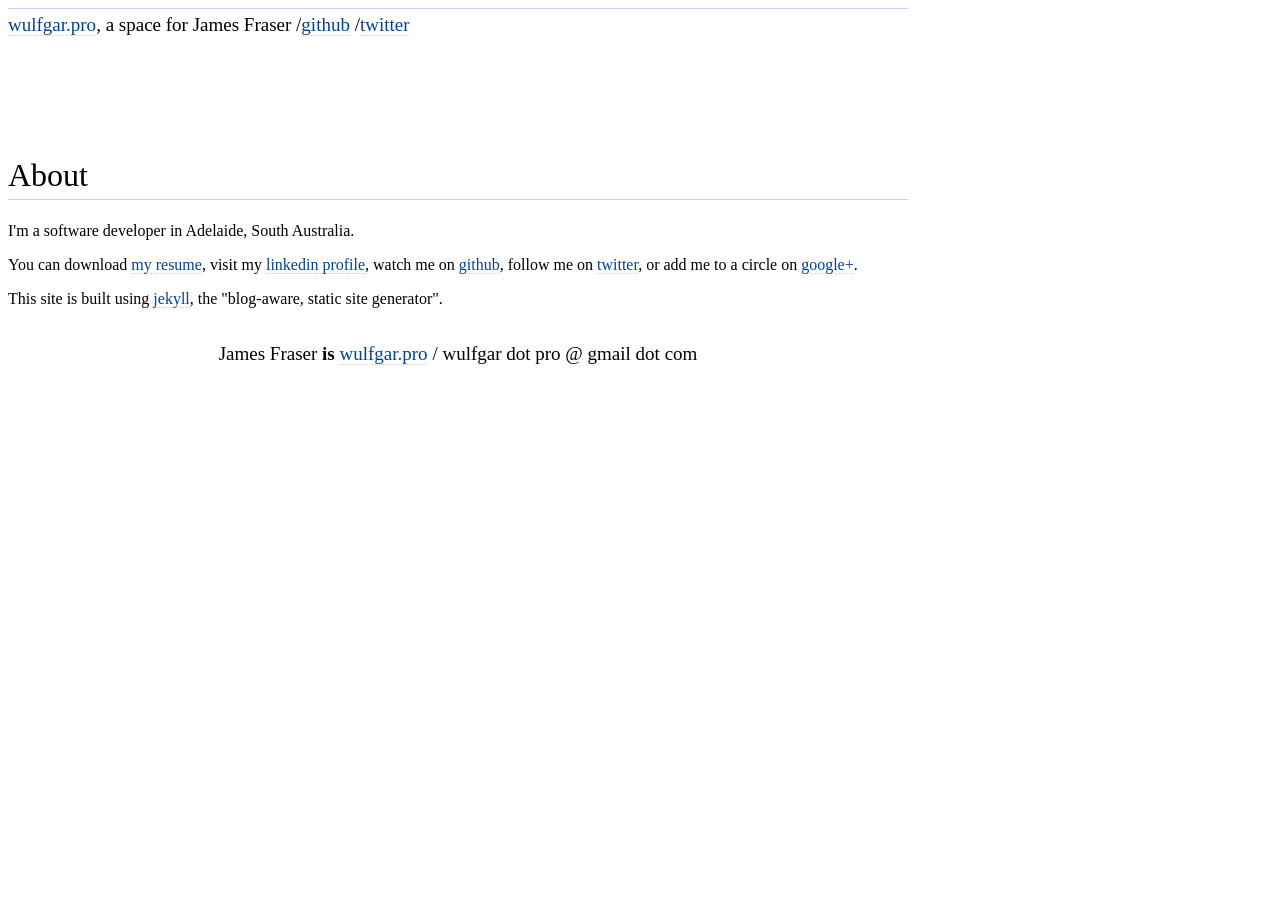
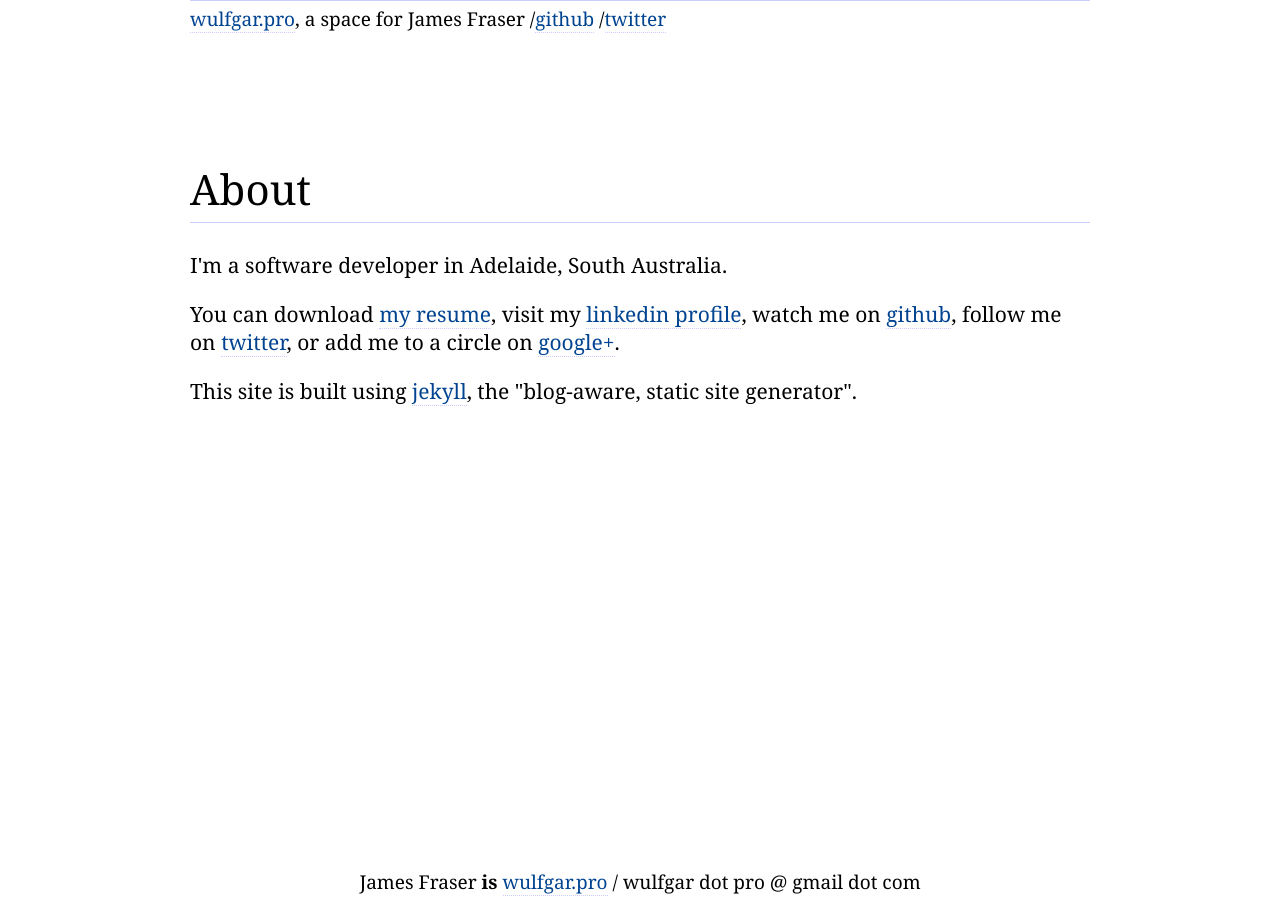
Before and after one commit to wulfgarpro/wulfgar.pro, a Jekyll site: the page built from index.html, in a window 1280 px wide. Built offline with Jekyll 4.4.1, drawn with Linux system fonts in a browser that asks for light colours.

Commit message:
removed diff info from css file (accidental commit)

```diff
--- a/css/style.css
+++ b/css/style.css
@@ -1,4 +1,3 @@
-<<<<<<< HEAD
 /*
  James Fraser
  2012
@@ -43,20 +42,17 @@
 
 #content {
  width: 900px;
- /*padding: 10px 0px;
- padding-bottom: 65px;*/
 }
 
 #footer {
  width: 900px;
  text-align: center;
  font-size: 19px;
- height: 65px;
+ height: 50px;
 }
 
 #push {
-  height: 65px;
-  clear: both;
+  height: 50px;
 }
 
 a {
@@ -82,99 +78,5 @@
  min-height: 100%;
  height: auto !important;
  height: 100%;
- margin: 0 auto -65px;
+ margin: 0 auto -50px;
 }
-
-/* #container {
- height: 100%;
-} */
-=======
-/*
- James Fraser
- 2012
-*/
-
-html,
-body {
- width: 900px;
- margin: 0 auto;
- font-family: Georgia, Serif;
- font-size: 21px;
- height: 100%;
- padding: 0;
-}
-
-#header {
- width: 900px;
- border-top: 1px solid #ccf;
- padding: 10px 0px;
- padding-top: 5px;
- padding-bottom: 100px;
- font-size: 19px;
-}
-
-.nav ul {
- display: inline;
-}
-
-.nav li {
- display: inline;
- padding: 0;
- float: left;
-}
-
-.nav li:after {
- content: " / ";
-}
-
-.nav ul li:last-child:after {
- content: "";
-}
-
-#content {
- width: 900px;
- /*padding: 10px 0px;
- padding-bottom: 65px;*/
-}
-
-#footer {
- width: 900px;
- text-align: center;
- font-size: 19px;
- height: 65px;
-}
-
-#push {
-  height: 65px;
-  clear: both;
-}
-
-a {
- color: #004491;
- text-decoration: none;
- border-bottom: 1px dotted #ccf;
-}
-
-a:hover {
- border-bottom: 1px solid #ccf;
-}
-
-h1, h2, h3 {
- font-weight: normal;
-}
-
-.pagetitle {
- padding-bottom: 5px;
- border-bottom: 1px solid #ccf;
-}
-
-#container {
- min-height: 100%;
- height: 100%;
- margin: 0 auto -65px;
-}
-
-/* #container {
- height: 100%;
-} */
->>>>>>> 5fdb848e3906b6175039313d8903cab0b1160736
```
